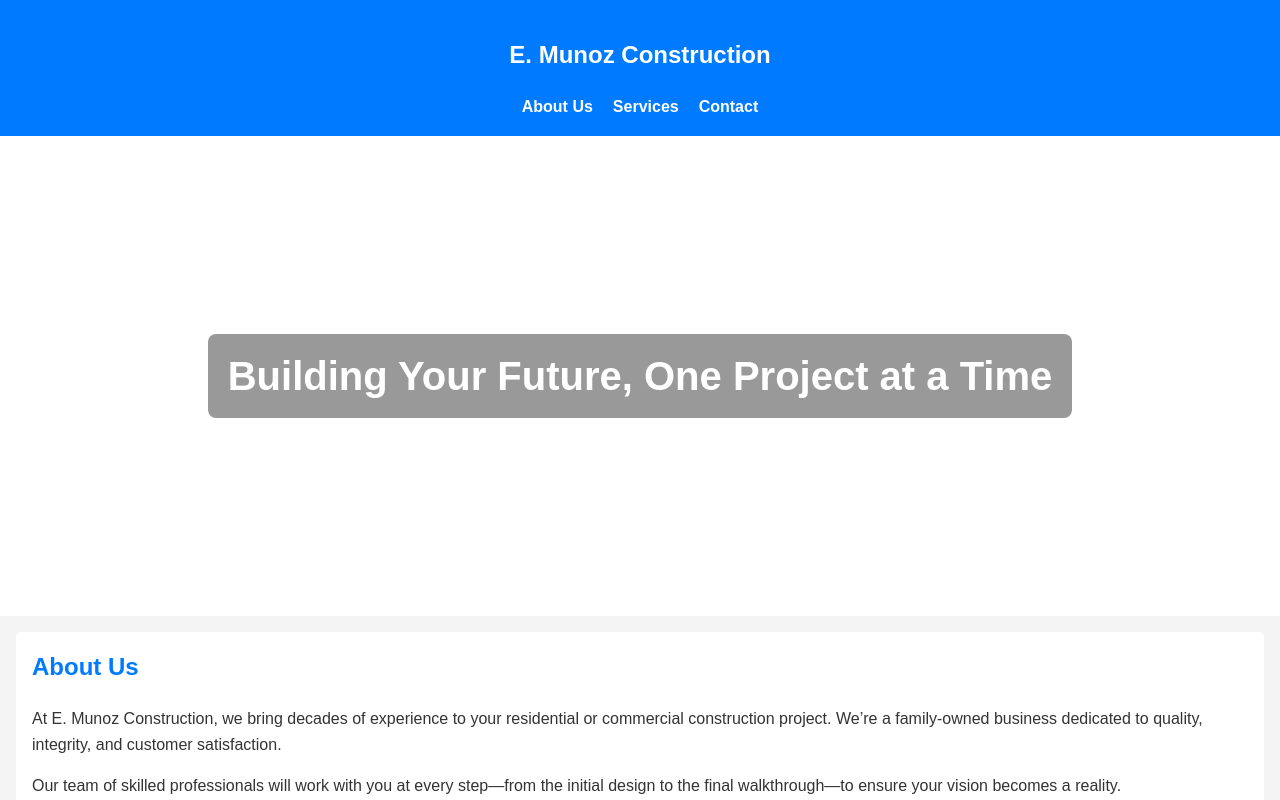
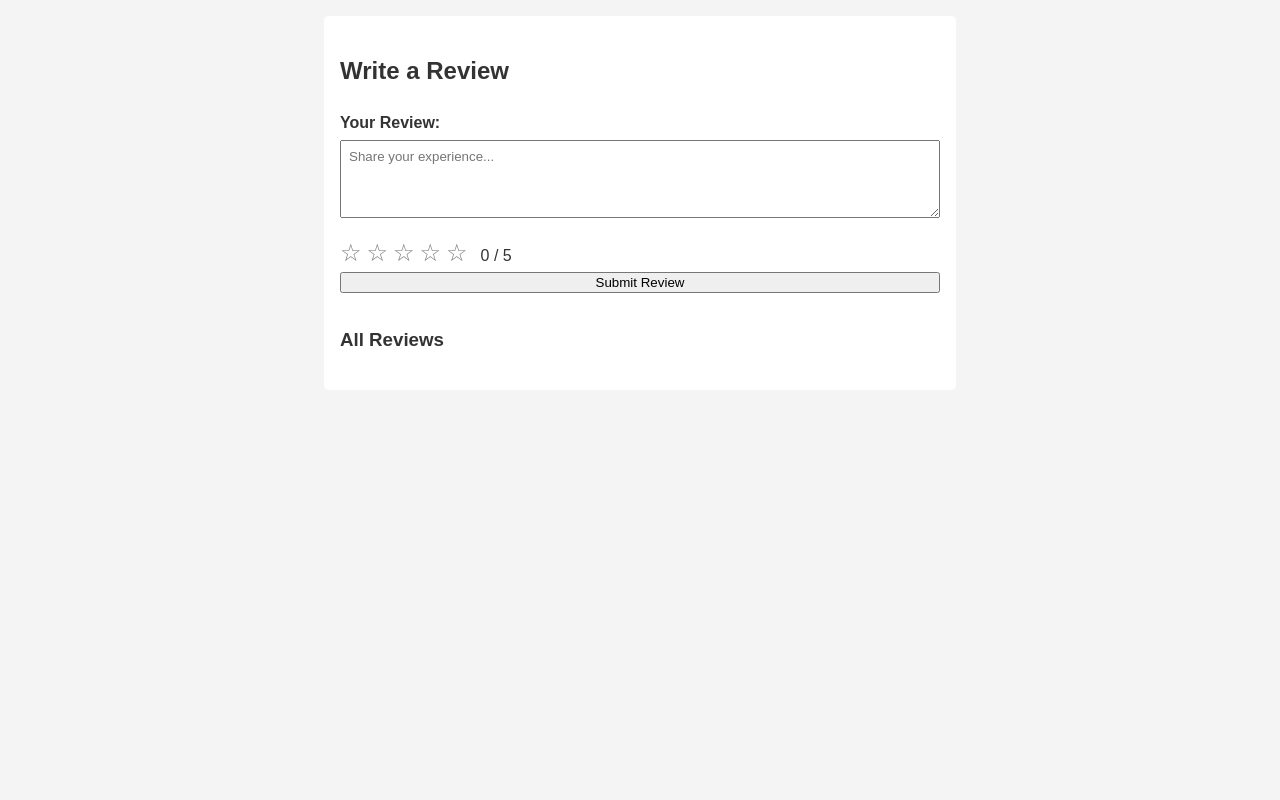
Before and after one commit to smvckerz/emunozconstruction, a React (Create React App) app: page /reviews in a window 1280 px wide. Shown: the top 800 px of the page. Built offline with nearby package versions, Linux system fonts and the light colour scheme.

Commit message:
review testing

```diff
--- a/src/App.js
+++ b/src/App.js
@@ -1,8 +1,27 @@
+// import React from "react";
+// import Home from "./Home";
+
+// function App() {
+//   return <Home />;
+// }
+
+// export default App;
+
+// src/App.js
 import React from "react";
+import { BrowserRouter as Router, Routes, Route } from "react-router-dom";
 import Home from "./Home";
+import Reviews from "./Reviews"; // the new component
 
 function App() {
-  return <Home />;
+  return (
+    <Router>
+      <Routes>
+        <Route path="/" element={<Home />} />
+        <Route path="/reviews" element={<Reviews />} />
+      </Routes>
+    </Router>
+  );
 }
 
 export default App;
--- /dev/null
+++ b/src/Reviews.css
@@ -0,0 +1,50 @@
+/* Reviews.css */
+.reviews-container {
+    max-width: 600px;
+    margin: 1rem auto;
+    background: #fff;
+    padding: 1rem;
+    border-radius: 5px;
+  }
+
+  .review-form {
+    display: flex;
+    flex-direction: column;
+    margin-bottom: 2rem;
+  }
+
+  .review-form label {
+    font-weight: bold;
+    margin-bottom: 0.25rem;
+  }
+
+  .review-form textarea {
+    margin-bottom: 1rem;
+    padding: 0.5rem;
+    font-family: sans-serif;
+  }
+
+  .review-list {
+    list-style-type: none;
+    padding: 0;
+  }
+
+  .review-item {
+    background: #f4f4f4;
+    margin-bottom: 1rem;
+    padding: 1rem;
+    border-radius: 5px;
+  }
+
+  .review-rating {
+    color: gold;
+    margin-bottom: 0.5rem;
+  }
+
+  .review-text {
+    margin-bottom: 0.5rem;
+  }
+  .review-date {
+    font-size: 0.8rem;
+    color: #666;
+  }
--- /dev/null
+++ b/src/Reviews.js
@@ -0,0 +1,85 @@
+import React, { useState } from "react";
+import StarRating from "./StarRating"; // We'll define a StarRating component next
+import "./Reviews.css"; // Optional styling
+
+function Reviews() {
+  // Keep an array of all reviews in state
+  const [reviews, setReviews] = useState([]);
+  // Track current form inputs
+  const [reviewText, setReviewText] = useState("");
+  const [rating, setRating] = useState(0);
+
+  // Handle submitting the form
+  const handleSubmit = async (e) => {
+    e.preventDefault();
+
+    const newReview = {
+      text: reviewText,
+      rating: rating,
+      date: new Date().toLocaleString(),  // optionally store date here
+    };
+
+    try {
+      // POST to your Node backend
+      const response = await fetch("http://192.168.1.175:6000/api/reviews", {
+        method: "POST",
+        headers: {
+          "Content-Type": "application/json"
+        },
+        body: JSON.stringify(newReview)
+      });
+      if (!response.ok) {
+        throw new Error("Failed to add review");
+      }
+      const createdReview = await response.json();
+
+      // Optionally update local state with the newly created review
+      setReviews([...reviews, createdReview]);
+
+      // Reset form
+      setReviewText("");
+      setRating(0);
+
+    } catch (error) {
+      console.error("Error submitting review:", error);
+    }
+  };
+
+  return (
+    <div className="reviews-container">
+      <h2>Write a Review</h2>
+      <form onSubmit={handleSubmit} className="review-form">
+        <label htmlFor="review-text">Your Review:</label>
+        <textarea
+          id="review-text"
+          value={reviewText}
+          onChange={(e) => setReviewText(e.target.value)}
+          rows="4"
+          cols="50"
+          placeholder="Share your experience..."
+          required
+        />
+
+        <StarRating rating={rating} onRatingChange={setRating} />
+
+        <button type="submit">Submit Review</button>
+      </form>
+
+      <h3>All Reviews</h3>
+      <ul className="review-list">
+        {reviews.map((r, index) => (
+          <li key={index} className="review-item">
+            <div className="review-rating">
+              {"★".repeat(r.rating) + "☆".repeat(5 - r.rating)}
+              {/* e.g. if r.rating=3 => "★★★☆☆" */}
+            </div>
+            <p className="review-text">{r.text}</p>
+            <p className="review-date">{r.date}</p>
+          </li>
+        ))}
+      </ul>
+    </div>
+  );
+}
+
+export default Reviews;
--- /dev/null
+++ b/src/StarRating.js
@@ -0,0 +1,39 @@
+import React from "react";
+
+function StarRating({ rating, onRatingChange }) {
+  // We'll generate an array [1,2,3,4,5], map them to star <span>
+  // clicking a star sets the rating to that index
+  const stars = [1, 2, 3, 4, 5];
+
+  const handleClick = (starValue) => {
+    // If user clicks starValue, call onRatingChange(starValue)
+    onRatingChange(starValue);
+  };
+
+  return (
+    <div>
+      {stars.map((star) => {
+        const isFilled = star <= rating;
+        return (
+          <span
+            key={star}
+            onClick={() => handleClick(star)}
+            style={{
+              cursor: "pointer",
+              color: isFilled ? "gold" : "gray",
+              fontSize: "1.5rem",
+              marginRight: "5px",
+            }}
+            role="img"
+            aria-label={`${star} Star`}
+          >
+            {isFilled ? "★" : "☆"}
+          </span>
+        );
+      })}
+      <span style={{ marginLeft: "8px" }}>{rating} / 5</span>
+    </div>
+  );
+}
+
+export default StarRating;
```
